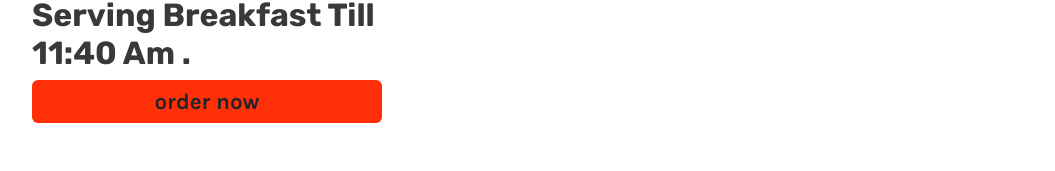
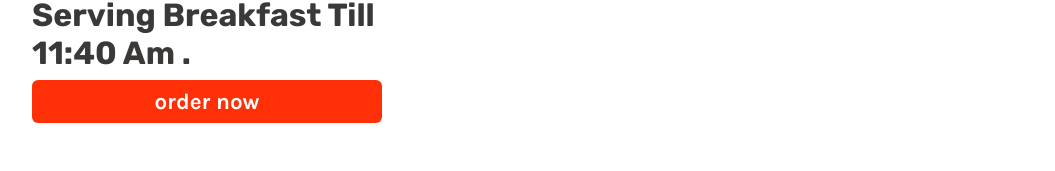
Before and after one commit to mohdsauood/madinat-islamabad, a Next.js app: page / in a window 1280 px wide. In both pictures the pointer is over the link "order now". Shown: the part 118-289 px from the top of the page, without its empty margins (112-1167 px from the left). Built offline with nearby package versions, Linux system fonts and the light colour scheme.

Commit message:
fix order now button hover olor

```diff
--- a/src/components/hero-section/HeroSection.module.css
+++ b/src/components/hero-section/HeroSection.module.css
@@ -12,7 +12,9 @@
   font-size: 1.1rem;
   font-family: karla;
 }
-
+.heroSection__button:hover {
+  color: white;
+}
 /* hero section*/
 .heroSection {
   margin-top: 2rem;
```
